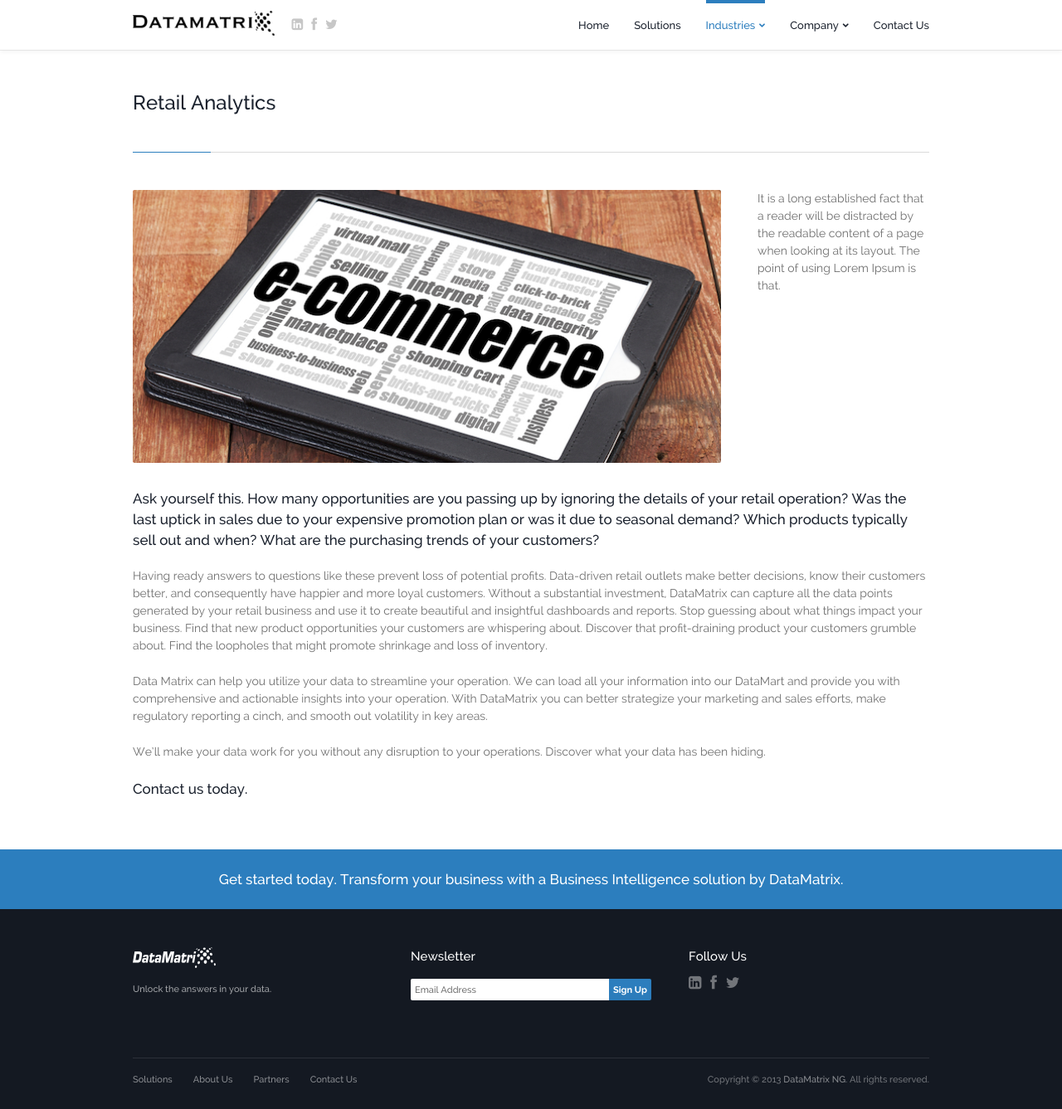
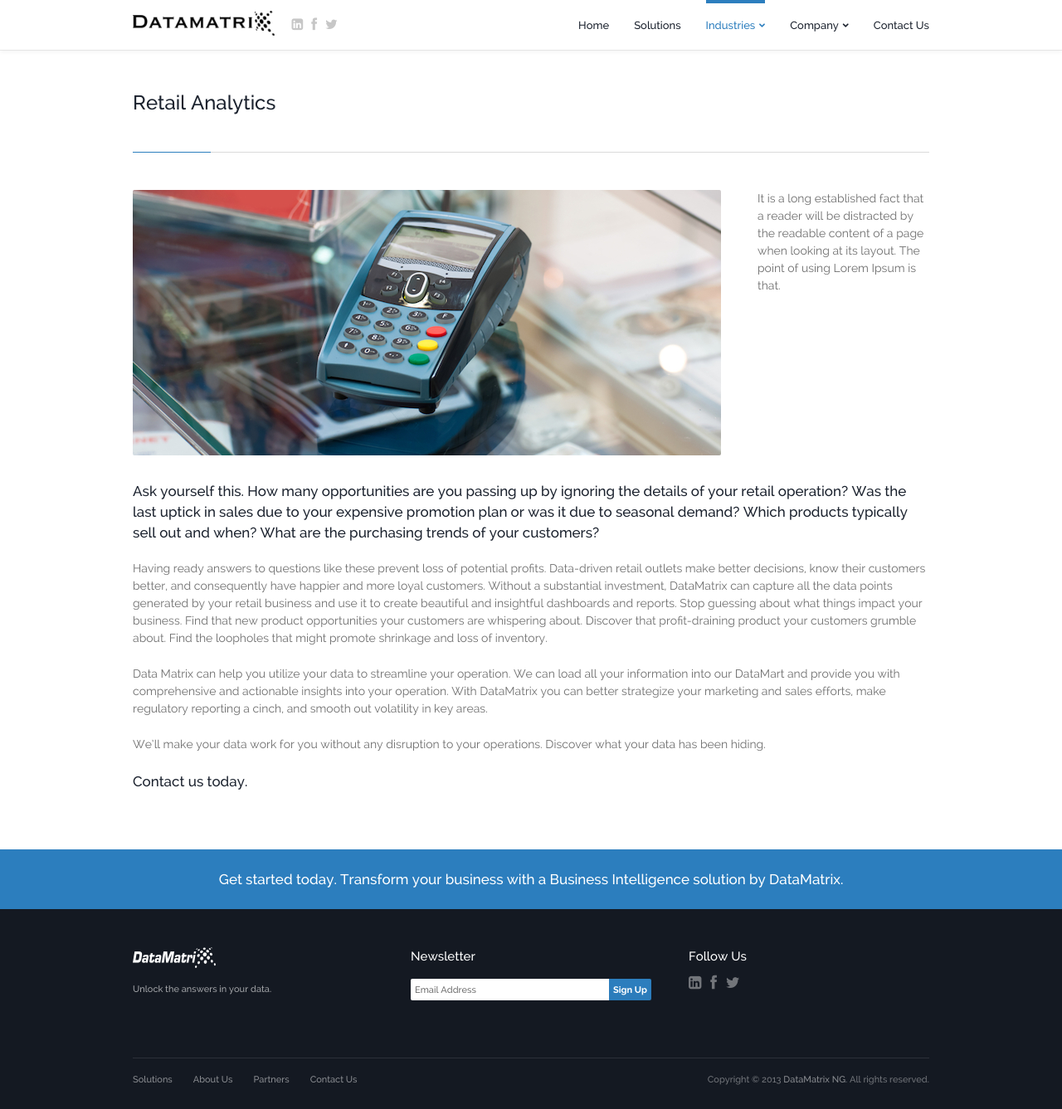
Before and after one commit to dtmtx/dtmtx.github.io, a Jekyll site: the page built from retail.html, in a window 1280 px wide and 1337 px high. Shown: the whole window at 83% size. Built offline with Jekyll 4.4.1, drawn with Linux system fonts in a browser that asks for light colours; Markdown is read by kramdown in place of the engine named in the settings.

Commit message:
update retail image

```diff
--- a/retail.html
+++ b/retail.html
@@ -32,7 +32,7 @@ menugroup: industries
 									<!-- ~~~~~~~~~~~~~~~~~ -->
 									<!-- Actual Images -->
 									<!-- ~~~~~~~~~~~~~~~~~ -->
-									<img alt="" src="images/retail.jpg" class="fullwidth"/>
+									<img alt="" src="images/retail-2.jpg" class="fullwidth"/>
 									<!--img alt="" src="images/insurance-2.png" class="fullwidth"/-->
 									<!-- ~~~~~~~~~~~~~~~~~ -->
 									<!-- END Actual Images -->
```
Also changed, not shown: images/retail-2.jpg (added).
